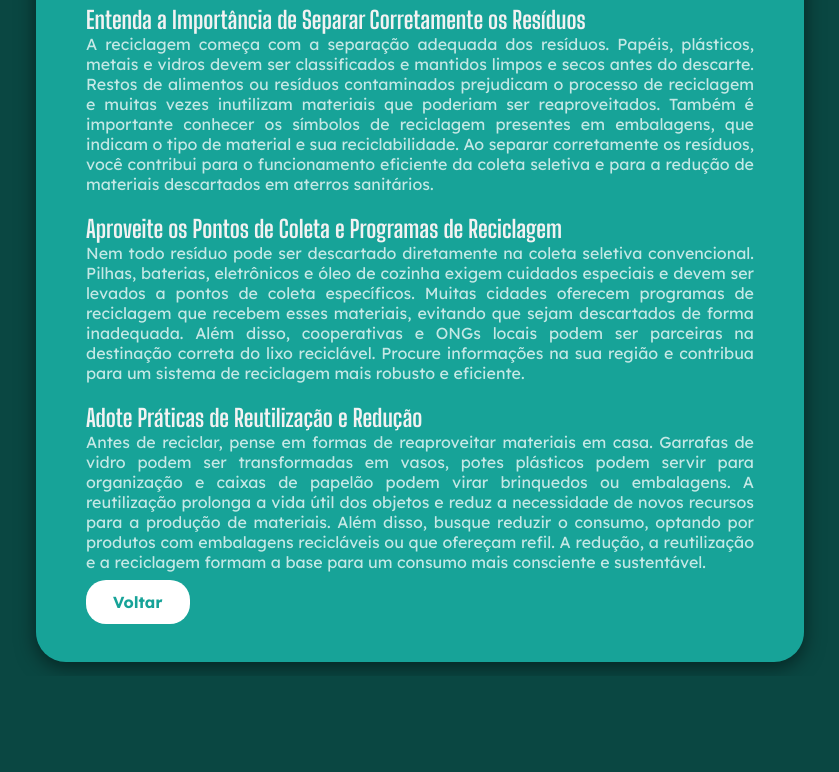
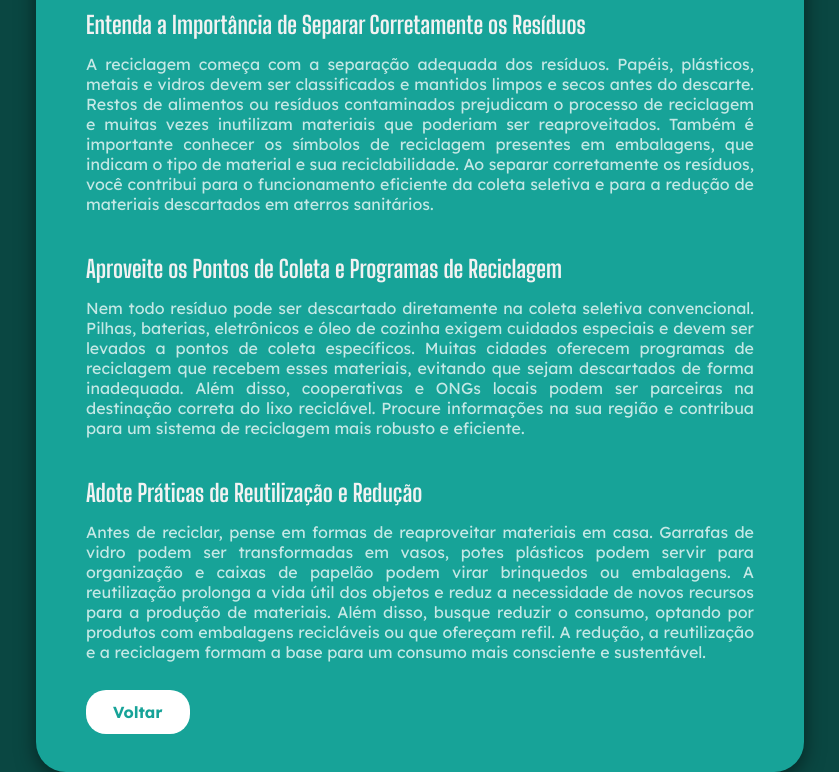
Before and after one commit to Princesval/ativ-extensionista, a plain HTML site: page res-des.html in a window 1280 px wide. Shown: the part 124-896 px from the top of the page, without its empty margins (220-1059 px from the left). Before the commit the page ends 800 px from the top, so only its background shows below. Drawn offline with Linux system fonts and the light colour scheme.

Commit message:
Ajustes em padding e margem

```diff
--- a/agua.css
+++ b/agua.css
@@ -31,6 +31,7 @@ main {
     background-color: transparent;
     border-radius: 30px;
     background-color: var(--blue);
+    margin-top: 20px;
 }
 
 h1 {
@@ -43,10 +44,11 @@ h1 {
 h2 {
     color: var(--VeryLightGray);
     font-family: 'Big Shoulders Display', Arial, Helvetica, sans-serif;
+    margin-bottom: 15px;
 }
 
 p {
-    margin-bottom: 20px;
+    margin-bottom: 40px;
     text-align: justify;
     font-family: 'Lexend Deca', Arial, Helvetica, sans-serif;
     color: var(--TransparentWhite);
--- a/energia.css
+++ b/energia.css
@@ -23,7 +23,6 @@ body {
 }
 
 main {
-
     width: 60%;
     box-sizing: border-box;
     padding: 50px;
@@ -32,6 +31,7 @@ main {
     background-color: transparent;
     border-radius: 30px;
     background-color: var(--orange);
+    margin-top: 20px;
 }
 
 h1 {
@@ -44,10 +44,11 @@ h1 {
 h2 {
     color: var(--VeryLightGray);
     font-family: 'Big Shoulders Display', Arial, Helvetica, sans-serif;
+    margin-bottom: 15px;
 }
 
 p {
-    margin-bottom: 20px;
+    margin-bottom: 40px;
     text-align: justify;
     font-family: 'Lexend Deca', Arial, Helvetica, sans-serif;
     color: var(--TransparentWhite);
--- a/res-des.css
+++ b/res-des.css
@@ -31,6 +31,7 @@ main {
     background-color: transparent;
     border-radius: 30px;
     background-color: var(--green);
+    margin-top: 20px;
 }
 
 h1 {
@@ -43,10 +44,11 @@ h1 {
 h2 {
     color: var(--VeryLightGray);
     font-family: 'Big Shoulders Display', Arial, Helvetica, sans-serif;
+    margin-bottom: 15px;
 }
 
 p {
-    margin-bottom: 20px;
+    margin-bottom: 40px;
     text-align: justify;
     font-family: 'Lexend Deca', Arial, Helvetica, sans-serif;
     color: var(--TransparentWhite);
```
